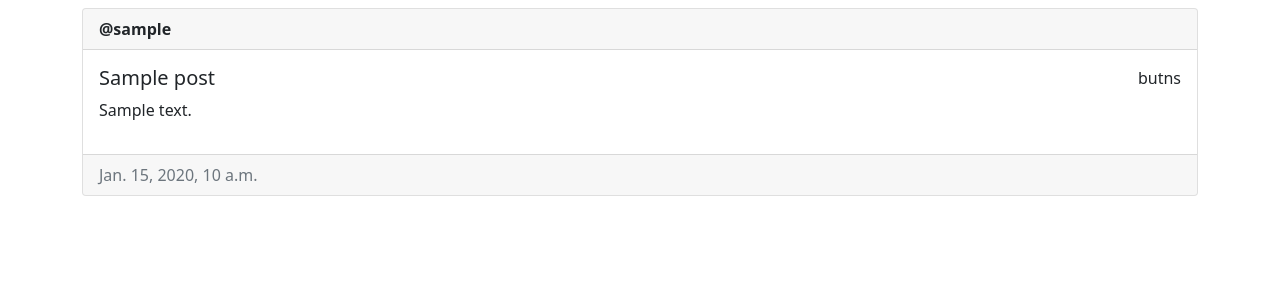
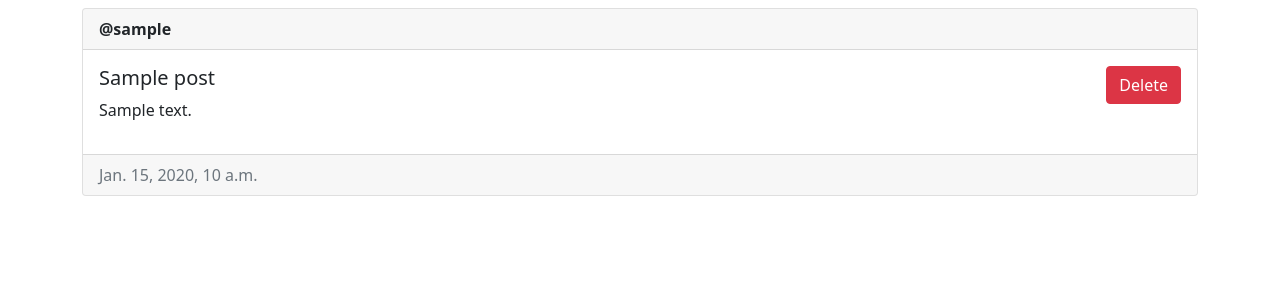
Before and after one commit to natalia-codes/who_me, a Django app: page / in a window 1280 px wide. Shown: the part 56-356 px from the top of the page. Run offline with Django 4.2, Linux system fonts and the light colour scheme; a user stored in the database is signed in; tables that the repository leaves empty hold one stand-in row (values such as "Sample post").

Commit message:
delete post w/id

```diff
--- a/website/main/templates/main/home.html
+++ b/website/main/templates/main/home.html
@@ -10,7 +10,12 @@
             <p>{{i.description}}</p>
         </div>
         <div>
-            butns
+        {% if user == i.author %}
+        <form method="post">
+            {% csrf_token %}
+            <button type="submit" class="btn btn-danger" name="i-id" value="{{i.id}}">Delete</button>
+        </form>
+        {% endif %}
         </div>
     </div>
     <div class="card-footer text-muted">{{i.created_at}}</div>
--- a/website/main/views.py
+++ b/website/main/views.py
@@ -10,6 +10,13 @@ from .models import Post
 @login_required(login_url="/login")
 def home(request):
     posts = Post.objects.all()
+
+    if request.method == "POST":
+        post_id = request.POST.get("i-id")
+        # print(post_id)
+        post = Post.objects.filter(id=post_id).first()
+        if post and post.author == request.user:
+            post.delete()
 
     return render(request, 'main/home.html', {"posts": posts})
 
```
